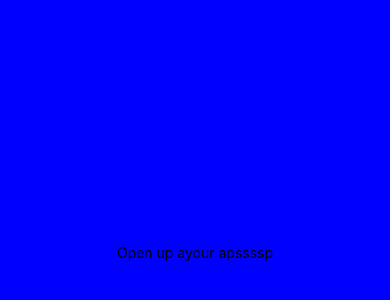
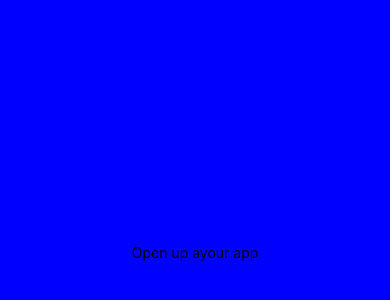
Before and after one commit to HenriqueShoiti/linkage, a React Native app: screen / in a window 390 px wide. Shown: the part 170-470 px from the top of the page. Built offline with nearby package versions, Linux system fonts and the light colour scheme.

Commit message:
trying to rebase

```diff
--- a/App.js
+++ b/App.js
@@ -6,11 +6,12 @@ export default function App() {
 
   return (
     <View style={styles.container}>
-      <Text>Open up ayour apssssp</Text>
+      <Text>Open up ayour app</Text>
       <StatusBar style="auto" />
     </View>
   );
 }
+
 
 const styles = StyleSheet.create({
   container: {
```
